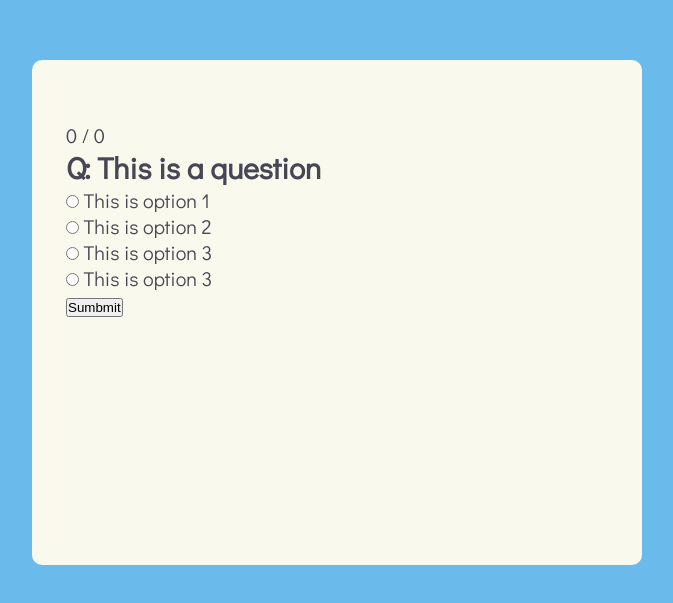
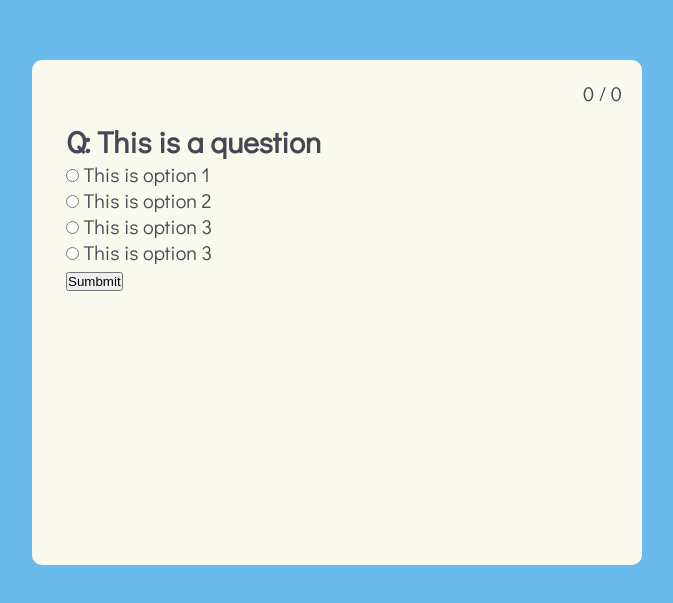
Before and after one commit to delayrider/geography-quiz, a plain HTML site: page index.html in a window 1280 px wide. Shown: the part 155-758 px from the top of the page, without its empty margins (303-976 px from the left). Drawn offline with Linux system fonts and the light colour scheme.

Commit message:
Add styling to scoreBoard

```diff
--- a/assets/css/stlye.css
+++ b/assets/css/stlye.css
@@ -38,6 +38,7 @@ section{
 }
 
 .container .scoreBoard{
-
-
+    position: absolute;
+    top: 20px;
+    right: 20px;
 }
```
Also changed, not shown: 1 other file.
